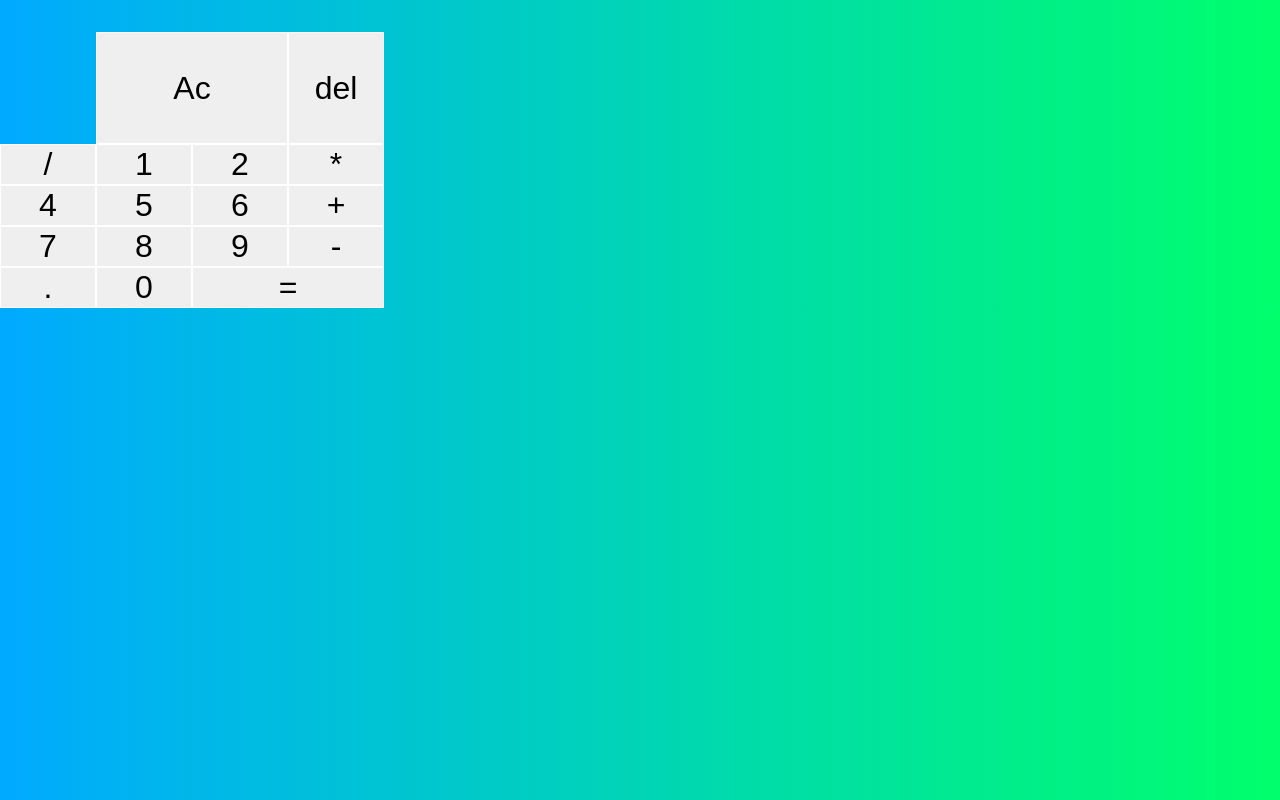
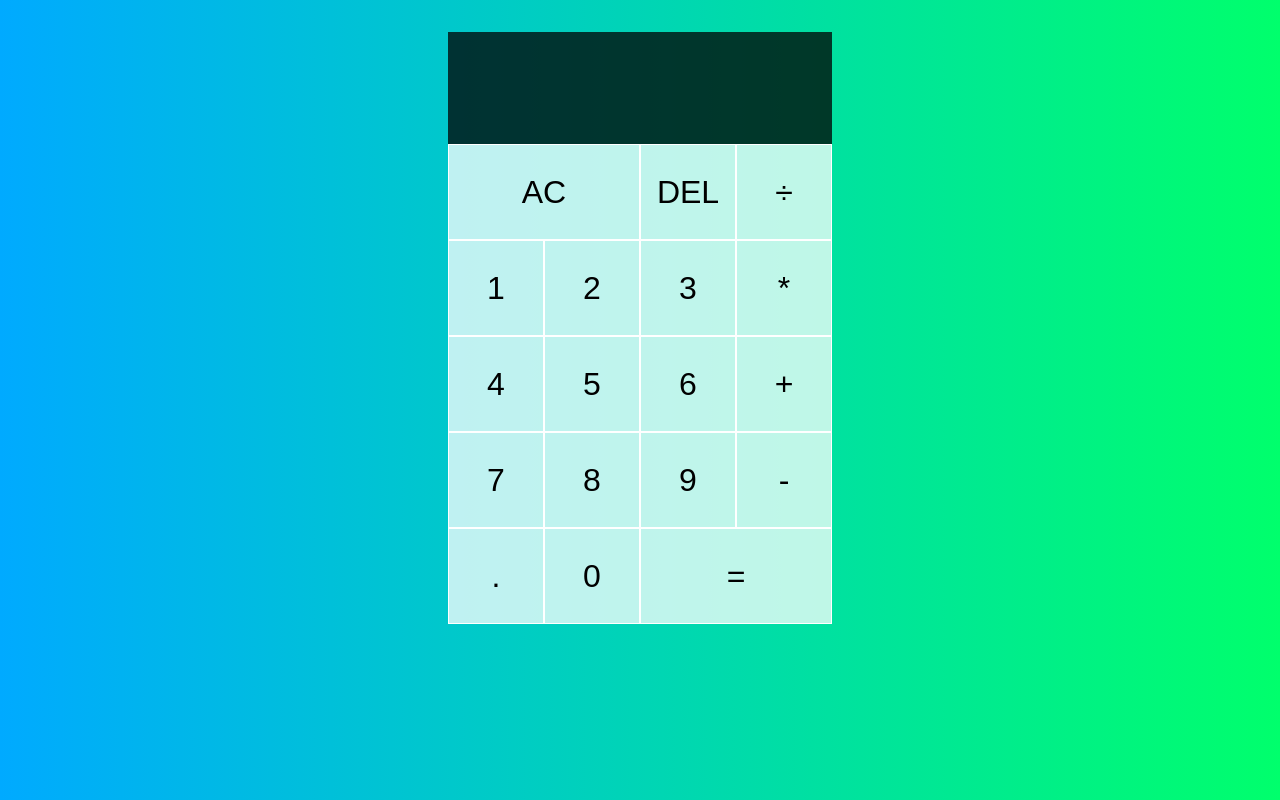
Before and after one commit to salvadorsalazar/react-calculator, a React (Create React App) app: page / in a window 1280 px wide. Built offline with nearby package versions, Linux system fonts and the light colour scheme.

Commit message:
complete

```diff
--- a/src/App.js
+++ b/src/App.js
@@ -1,33 +1,215 @@
-import "./styles.css"
+import { useReducer } from "react";
+import DigitButton from "./DigitButton";
+import OperationButton from "./OperationButton";
+import "./styles.css";
+
+export const ACTIONS = {
+  ADD_DIGIT: "add-digit",
+  CHOOSE_OPERATION: "choose-operation",
+  CLEAR: "clear",
+  DELETE_DIGIT: "delete-digit",
+  EVALUATE: "evaluate",
+};
+
+function reducer(state, { type, payload }) {
+  switch (type) {
+    case ACTIONS.ADD_DIGIT:
+      if (state.overwrite) {
+        return {
+          ...state,
+          currentOperand: payload.digit,
+          overwrite: false,
+        };
+      }
+      if (payload.digit === "0" && state.currentOperand === "0") {
+        return state;
+      }
+      if (payload.digit === "." && state.currentOperand.includes(".")) {
+        return state;
+      }
+
+      return {
+        ...state,
+        currentOperand: `${state.currentOperand || ""}${payload.digit}`,
+      };
+    case ACTIONS.CHOOSE_OPERATION:
+      if (state.currentOperand == null && state.previousOperand == null) {
+        return state;
+      }
+
+      if (state.currentOperand == null) {
+        return {
+          ...state,
+          operation: payload.operation,
+        };
+      }
+
+      if (state.previousOperand == null) {
+        return {
+          ...state,
+          operation: payload.operation,
+          previousOperand: state.currentOperand,
+          currentOperand: null,
+        };
+      }
+
+      return {
+        ...state,
+        previousOperand: evaluate(state),
+        operation: payload.operation,
+        currentOperand: null,
+      };
+    case ACTIONS.CLEAR:
+      return {};
+    case ACTIONS.DELETE_DIGIT:
+      if (state.overwrite) {
+        return {
+          ...state,
+          overwrite: false,
+          currentOperand: null,
+        };
+      }
+      if (state.currentOperand == null) return state;
+      if (state.currentOperand.length === 1) {
+        return { ...state, currentOperand: null };
+      }
+
+      return {
+        ...state,
+        currentOperand: state.currentOperand.slice(0, -1),
+      };
+    case ACTIONS.EVALUATE:
+      if (
+        state.operation == null ||
+        state.currentOperand == null ||
+        state.previousOperand == null
+      ) {
+        return state;
+      }
+
+      return {
+        ...state,
+        overwrite: true,
+        previousOperand: null,
+        operation: null,
+        currentOperand: evaluate(state),
+      };
+  }
+}
+
+function evaluate({ currentOperand, previousOperand, operation }) {
+  const prev = parseFloat(previousOperand);
+  const current = parseFloat(currentOperand);
+  if (isNaN(prev) || isNaN(current)) return "";
+  let computation = "";
+  switch (operation) {
+    case "+":
+      computation = prev + current;
+      break;
+    case "-":
+      computation = prev - current;
+      break;
+    case "*":
+      computation = prev * current;
+      break;
+    case "÷":
+      computation = prev / current;
+      break;
+  }
+
+  return computation.toString();
+}
+
+const INTEGER_FORMATTER = new Intl.NumberFormat("en-us", {
+  maximumFractionDigits: 0,
+});
+function formatOperand(operand) {
+  if (operand == null) return;
+  const [integer, decimal] = operand.split(".");
+  if (decimal == null) return INTEGER_FORMATTER.format(integer);
+  return `${INTEGER_FORMATTER.format(integer)}.${decimal}`;
+}
+
 function App() {
+  const [{ currentOperand, previousOperand, operation }, dispatch] = useReducer(
+    reducer,
+    {}
+  );
+
   return (
-    //  <h1>hello</h1>
     <div className="calculator-grid">
       <div className="output">
-        <div className="previous-operand"></div>
-        <div className="current-operand"></div>
+        <div className="previous-operand">
+          {formatOperand(previousOperand)} {operation}
+        </div>
+        <div className="current-operand">{formatOperand(currentOperand)}</div>
       </div>
-
-      <button className="span-two">Ac</button>
-      <button>del</button>
-      <button>/</button>
-      <button>1</button>
-      <button>2</button>
-      <button>*</button>
-      <button>4</button>
-      <button>5</button>
-      <button>6</button>
-      <button>+</button>
-      <button>7</button>
-      <button>8</button>
-      <button>9</button>
-      <button>-</button>
-      <button>.</button>
-      <button>0</button>
-
-      <button className="span-two">=</button>
+      <button
+        className="span-two"
+        onClick={() => dispatch({ type: ACTIONS.CLEAR })}
+      >
+        AC
+      </button>
+      <button onClick={() => dispatch({ type: ACTIONS.DELETE_DIGIT })}>
+        DEL
+      </button>
+      <OperationButton operation="÷" dispatch={dispatch} />
+      <DigitButton digit="1" dispatch={dispatch} />
+      <DigitButton digit="2" dispatch={dispatch} />
+      <DigitButton digit="3" dispatch={dispatch} />
+      <OperationButton operation="*" dispatch={dispatch} />
+      <DigitButton digit="4" dispatch={dispatch} />
+      <DigitButton digit="5" dispatch={dispatch} />
+      <DigitButton digit="6" dispatch={dispatch} />
+      <OperationButton operation="+" dispatch={dispatch} />
+      <DigitButton digit="7" dispatch={dispatch} />
+      <DigitButton digit="8" dispatch={dispatch} />
+      <DigitButton digit="9" dispatch={dispatch} />
+      <OperationButton operation="-" dispatch={dispatch} />
+      <DigitButton digit="." dispatch={dispatch} />
+      <DigitButton digit="0" dispatch={dispatch} />
+      <button
+        className="span-two"
+        onClick={() => dispatch({ type: ACTIONS.EVALUATE })}
+      >
+        =
+      </button>
     </div>
   );
 }
 
 export default App;
+
+// import "./styles.css"
+// function App() {
+//   return (
+//     //  <h1>hello</h1>
+//     <div className="calculator-grid">
+//       <div className="output">
+//         <div className="previous-operand"></div>
+//         <div className="current-operand"></div>
+//       </div>
+
+//       <button className="span-two">Ac</button>
+//       <button>del</button>
+//       <button>/</button>
+//       <button>1</button>
+//       <button>2</button>
+//       <button>*</button>
+//       <button>4</button>
+//       <button>5</button>
+//       <button>6</button>
+//       <button>+</button>
+//       <button>7</button>
+//       <button>8</button>
+//       <button>9</button>
+//       <button>-</button>
+//       <button>.</button>
+//       <button>0</button>
+
+//       <button className="span-two">=</button>
+//     </div>
+//   );
+// }
+
+// export default App;
--- /dev/null
+++ b/src/DigitButton.js
@@ -0,0 +1,11 @@
+import { ACTIONS } from "./App";
+
+export default function DigitButton({ dispatch, digit }) {
+  return (
+    <button
+      onClick={() => dispatch({ type: ACTIONS.ADD_DIGIT, payload: { digit } })}
+    >
+      {digit}
+    </button>
+  );
+}
--- /dev/null
+++ b/src/OperationButton.js
@@ -0,0 +1,13 @@
+import { ACTIONS } from "./App";
+
+export default function OperationButton({ dispatch, operation }) {
+  return (
+    <button
+      onClick={() =>
+        dispatch({ type: ACTIONS.CHOOSE_OPERATION, payload: { operation } })
+      }
+    >
+      {operation}
+    </button>
+  );
+}
--- a/src/styles.css
+++ b/src/styles.css
@@ -1,4 +1,74 @@
-*,*::before,*::after {
+*,
+*::before,
+*::after {
+    box-sizing: border-box;
+}
+
+body {
+    margin: 0;
+    background: linear-gradient(to right, #00AAFF, #00FF6C);
+}
+
+.calculator-grid {
+    display: grid;
+    margin-top: 2rem;
+    justify-content: center;
+    grid-template-columns: repeat(4, 6rem);
+    grid-template-rows: minmax(7rem, auto) repeat(5, 6rem);
+}
+
+.calculator-grid>button {
+    cursor: pointer;
+    font-size: 2rem;
+    border: 1px solid white;
+    outline: none;
+    background-color: rgba(255, 255, 255, .75);
+}
+
+.calculator-grid>button:hover,
+.calculator-grid>button:focus {
+    background-color: rgba(255, 255, 255, .9);
+}
+
+.span-two {
+    grid-column: span 2;
+}
+
+.output {
+    grid-column: 1 / -1;
+    background-color: rgba(0, 0, 0, .75);
+    display: flex;
+    flex-direction: column;
+    align-items: flex-end;
+    justify-content: space-around;
+    padding: .75rem;
+    word-wrap: break-word;
+    word-break: break-all;
+}
+
+.output .previous-operand {
+    color: rgba(255, 255, 255, .75);
+    font-size: 1.5rem;
+}
+
+.output .current-operand {
+    color: white;
+    font-size: 2.5rem;
+}
+
+
+
+
+
+
+
+
+
+
+
+
+
+/* *,*::before,*::after {
 
 box-sizing: border-box;
 
@@ -53,4 +123,4 @@
 .output-current-operand{
     color: white;
 font-size: 2.5;
-}
+} */
```
